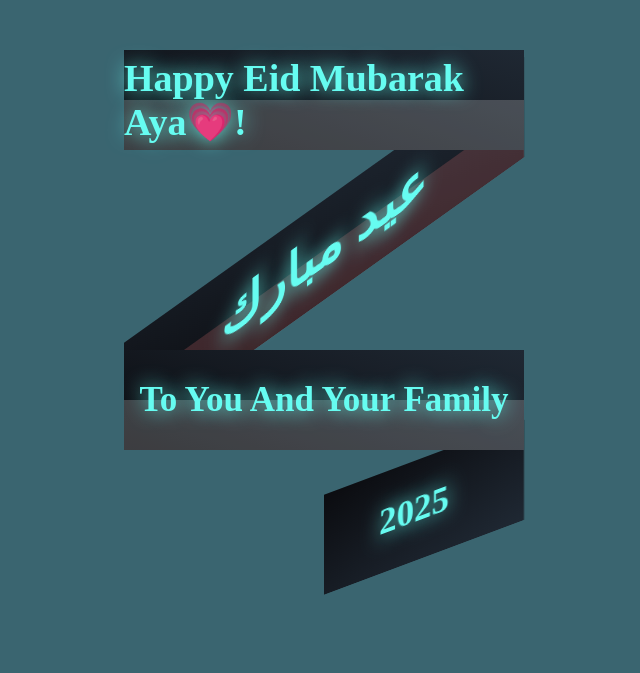
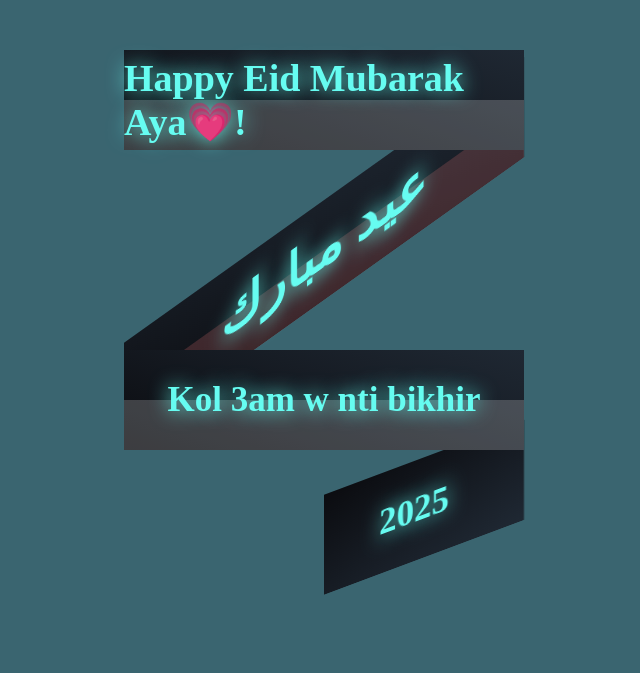
Before and after one commit to alibelalia/aya, a plain HTML site: page index.html in a window 1280 px wide. Shown: the whole page, without its empty margins (316-956 px from the left). Drawn offline with Linux system fonts and the light colour scheme; a web font is replaced by a local one.

Commit message:
Update index.html

```diff
--- a/index.html
+++ b/index.html
@@ -10,9 +10,9 @@
 <body>
     <div class="center">
         <div><h2 class="light">Happy Eid Mubarak Aya💗!</h2></div>
-        <div><h2 class="light">عيد مبارك</h2></div>
-        <div><h2 class="light">To You And Your Family</h2></div>
-        <div><h2 class="light"> 2025</h2></div>
+        <div><h2 class="light">عيد مبارك </h2></div>
+        <div><h2 class="light">Kol 3am w nti bikhir</h2></div>
+        <div><h2 class="light"> 2025 </h2></div>
         <div></div>
     </div>
 </body>
```
